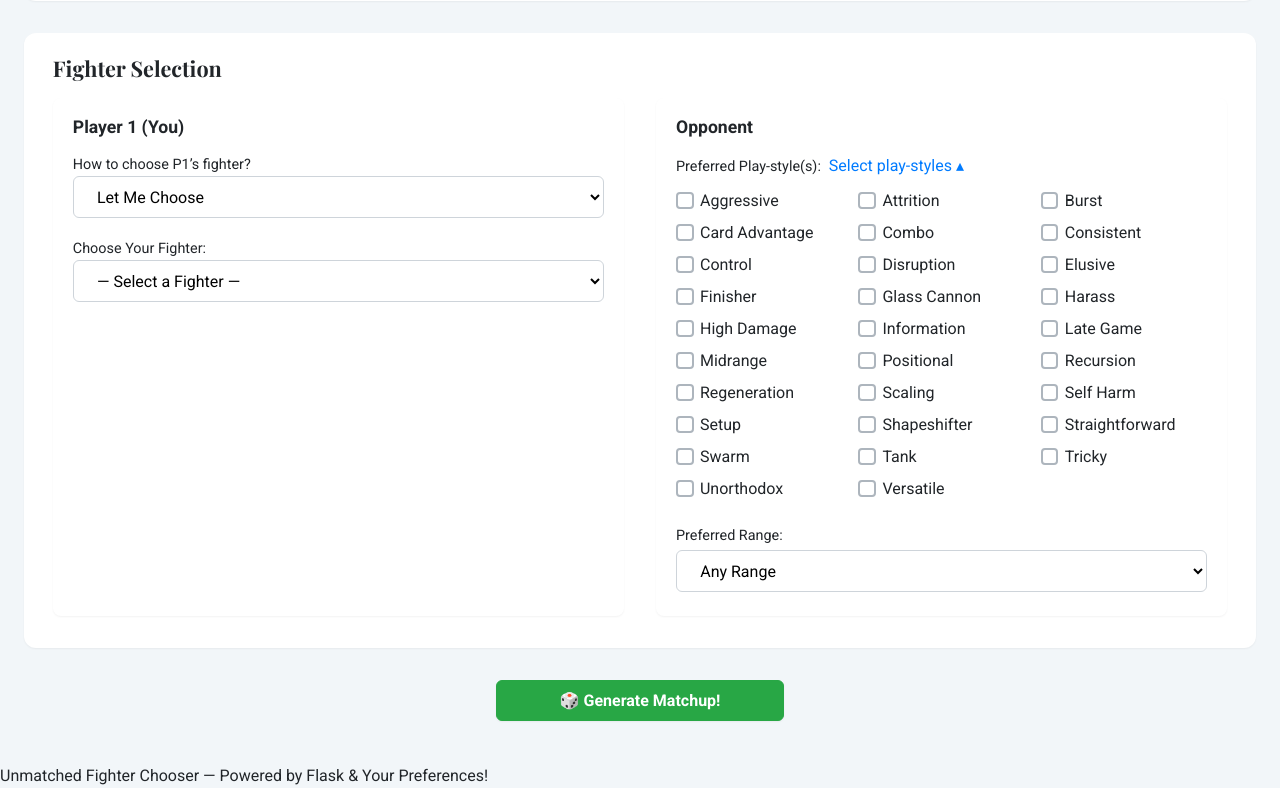
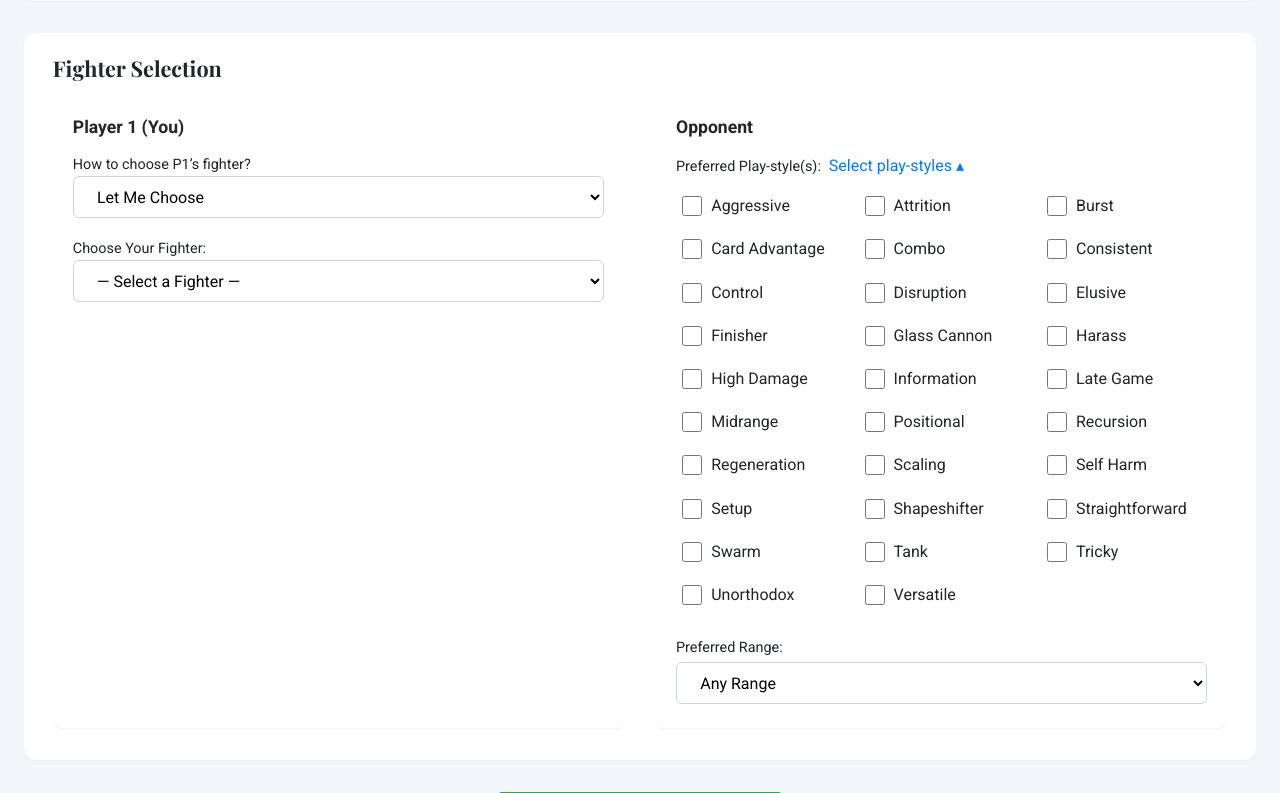
Before and after one commit to moudimash99/unmatched_matcher, a Flask app: page / in a window 1280 px wide, after a click on "Select play-styles". Shown: the part 584-1377 px from the top of the page. Run offline with Flask 3, Linux system fonts and the light colour scheme.

Commit message:
Refine playstyle checkbox style

```diff
--- a/static/css/style.css
+++ b/static/css/style.css
@@ -42,40 +42,21 @@ h5 { margin-top: 1rem; margin-bottom: 0.5rem; font-size: 1rem; }
 .playstyle-options label {
     display: flex;
     align-items: center;
-    gap: .4rem;
+    gap: .55rem;
     cursor: pointer;
     font-size: 1rem;
+    padding: .35rem .4rem;
+    border-radius: .4rem;
+    transition: background-color .2s;
+}
+.playstyle-options label:hover {
+    background-color: #f1f3f5;
 }
 .playstyle-options input[type="checkbox"] {
-    appearance: none;
-    width: 1.1rem;
-    height: 1.1rem;
-    border: 2px solid #adb5bd;
-    border-radius: 4px;
-    display: grid;
-    place-content: center;
-    transition: background-color .15s, border-color .15s;
-    cursor: pointer;
-}
-
-.playstyle-options input[type="checkbox"]::before {
-    content: '';
-    width: .45rem;
-    height: .25rem;
-    border-left: 2px solid #fff;
-    border-bottom: 2px solid #fff;
-    transform: rotate(-45deg) scale(0);
-    transform-origin: bottom left;
-    transition: transform .15s ease-in-out;
-}
-
-.playstyle-options input[type="checkbox"]:checked {
-    background-color: var(--accent-primary);
-    border-color: var(--accent-primary);
-}
-
-.playstyle-options input[type="checkbox"]:checked::before {
-    transform: rotate(-45deg) scale(1);
+    width: 1.25rem;
+    height: 1.25rem;
+    flex-shrink: 0;
+    accent-color: var(--accent-primary);
 }
 .toggle-playstyle-btn { background: none !important; border: none !important; box-shadow: none !important; color: var(--accent-primary); font-size: 1rem; cursor: pointer; padding: .25rem; transition: none; }
 .toggle-playstyle-btn:hover, .toggle-playstyle-btn:active { text-decoration: underline; }
```
